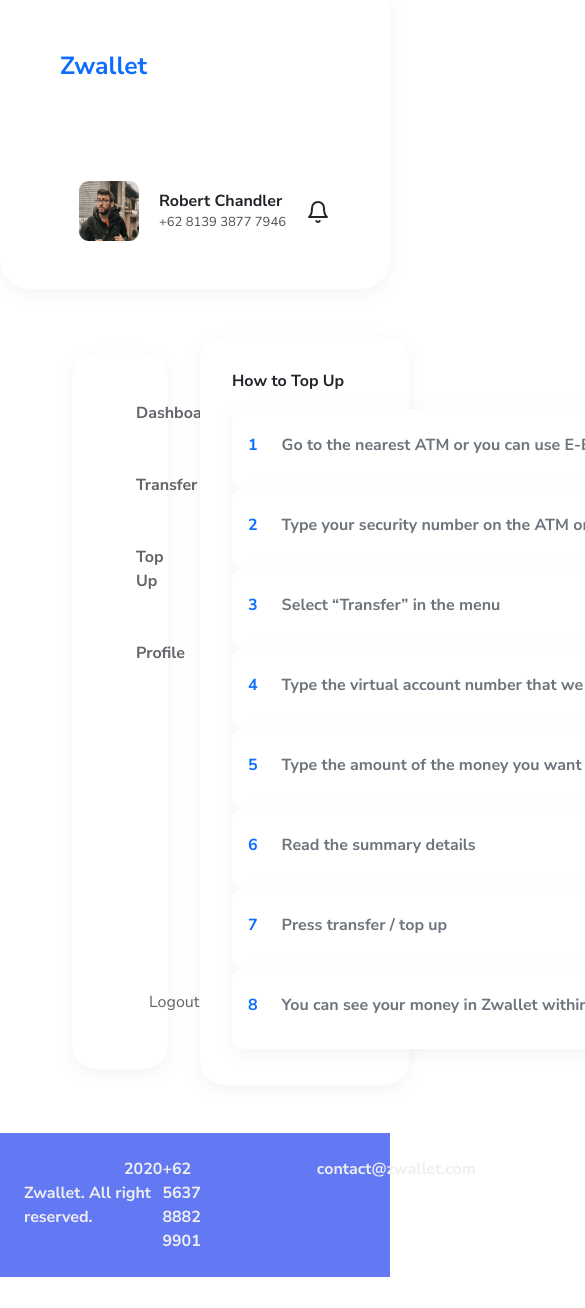
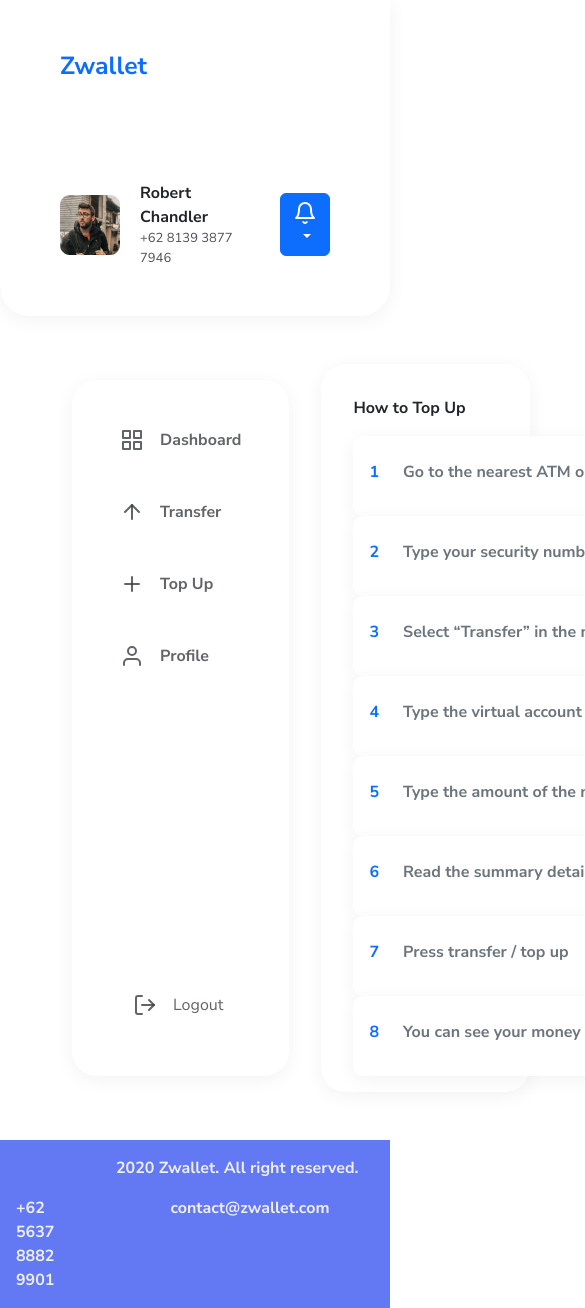
Before and after one commit to prasetyoow/dicurre-reactjs, a React (Create React App) app: page /Topup in a window 390 px wide. Shown: the top 1308 px of the page, 585 px wide, since content can reach past the window. Before the commit the page ends 1277 px from the top, so only its background shows below. Built offline with nearby package versions, Linux system fonts and the light colour scheme.

Commit message:
add responsive

```diff
--- a/src/components/Footer.js
+++ b/src/components/Footer.js
@@ -4,7 +4,7 @@ import React from "react";
 function Footer() {
   return (
     <>
-    <div className="d-flex justify-content-between flex-row p-4 footer-wrap">
+    <div className="d-flex flex-column p-3 p-md-4 gap-3 gap-md-0 flex-md-row justify-content-md-between footer-wrap">
           <div>
             <span className="fw-bold footer-text">2020 Zwallet. All right reserved.</span>
           </div>
@@ -13,7 +13,7 @@ function Footer() {
             <span className="fw-bold footer-cont">+62 5637 8882 9901</span>
             <span className="fw-bold footer-cont">contact@zwallet.com</span>
           </div>
-        </div>
+    </div>
     </>
   )
 }
--- a/src/components/Header.js
+++ b/src/components/Header.js
@@ -1,15 +1,16 @@
 import React from 'react';
-import { Row, Col } from "react-bootstrap"
+import { Row, Col, Dropdown } from "react-bootstrap"
 import { Link } from 'react-router-dom';
 import Imgrob from "../assets/img/robert.png"
 import {FiBell} from "react-icons/fi"
+import DropdownToggle from 'react-bootstrap/esm/DropdownToggle';
 
 function Header() {
   return (
     <>
     {/* Start of Header */}
     <Row className="d-flex flex-row align-items-center mw-100 m-0 header-full-wrap">
-         <Col className="col">
+         <Col>
             <div className="d-flex justify-content-start p-5">
               <span className="fw-bold fs-2 head-logo"><Link to="/Dashboard" className="text-decoration-none">Zwallet</Link></span>
             </div>
@@ -18,7 +19,7 @@ function Header() {
          <Col>
             <div className="d-flex align-items-center justify-content-end p-5">
                <Link to="/Profile" className="text-decoration-none text-muted">
-                 <div>
+                 <div className="profile-head">
                    <img src={Imgrob} alt="head-profile"/>
                  </div>
                </Link>
@@ -28,10 +29,15 @@ function Header() {
                   <span className="fw-normal prof-num">+62 8139 3877 7946</span>
                </div>
 
-              <div>
-                <FiBell size={24} />
-              </div>
+              <Dropdown>
+                <DropdownToggle>
+                  <div>
+                    <FiBell size={24} />
+                  </div>
+                </DropdownToggle>
+              </Dropdown>
             </div>
+
          </Col>
        </Row>
        {/* End of Header */}
--- a/src/components/Sidebars.js
+++ b/src/components/Sidebars.js
@@ -15,7 +15,7 @@ function Sidebars() {
 
   return (
     <>
-    <Col className="col-3 d-flex flex-column nav-wrap p-5 m-3">
+    <Col className="col-md-3 d-flex flex-column nav-wrap p-5 m-3">
             <div className="d-flex flex-column gap-5">
                   <Link to="/History" className="text-decoration-none text-muted">
                     <div className="d-flex flex-row gap-3 icon-nav">
```
